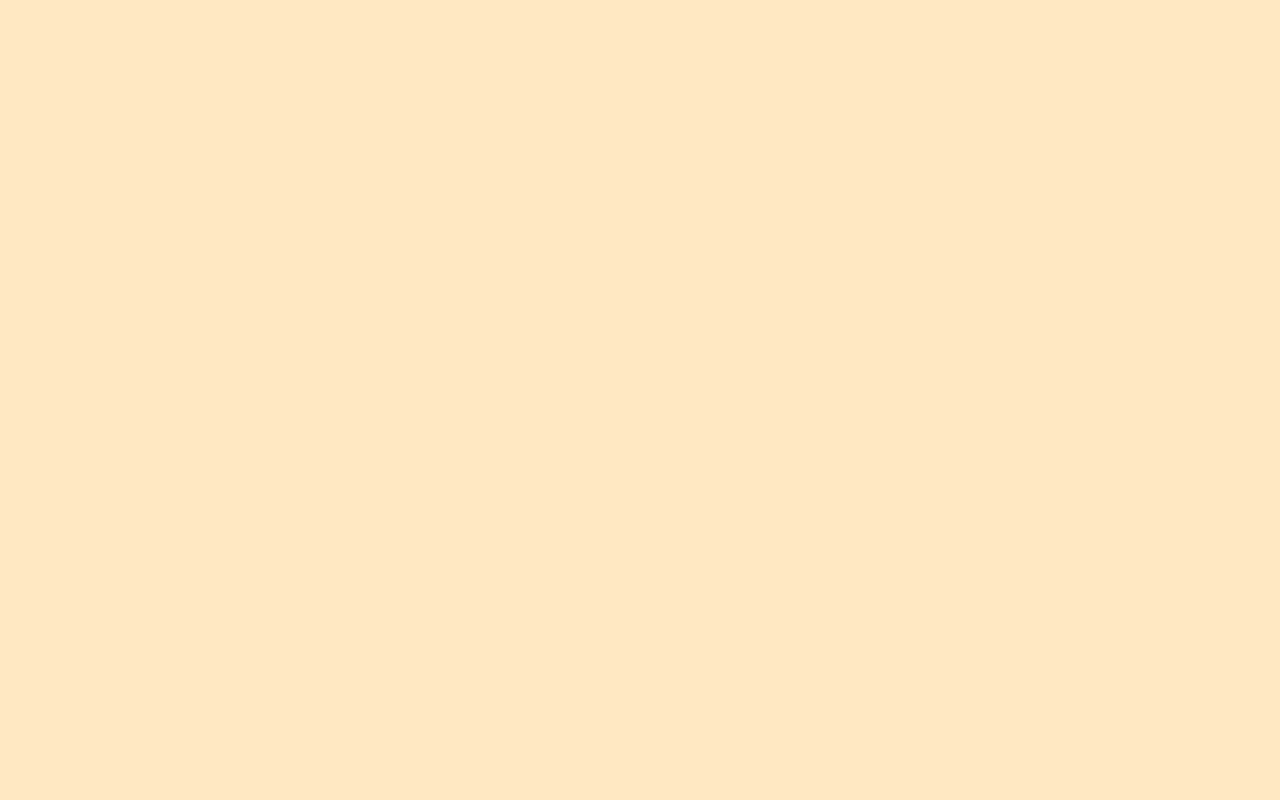
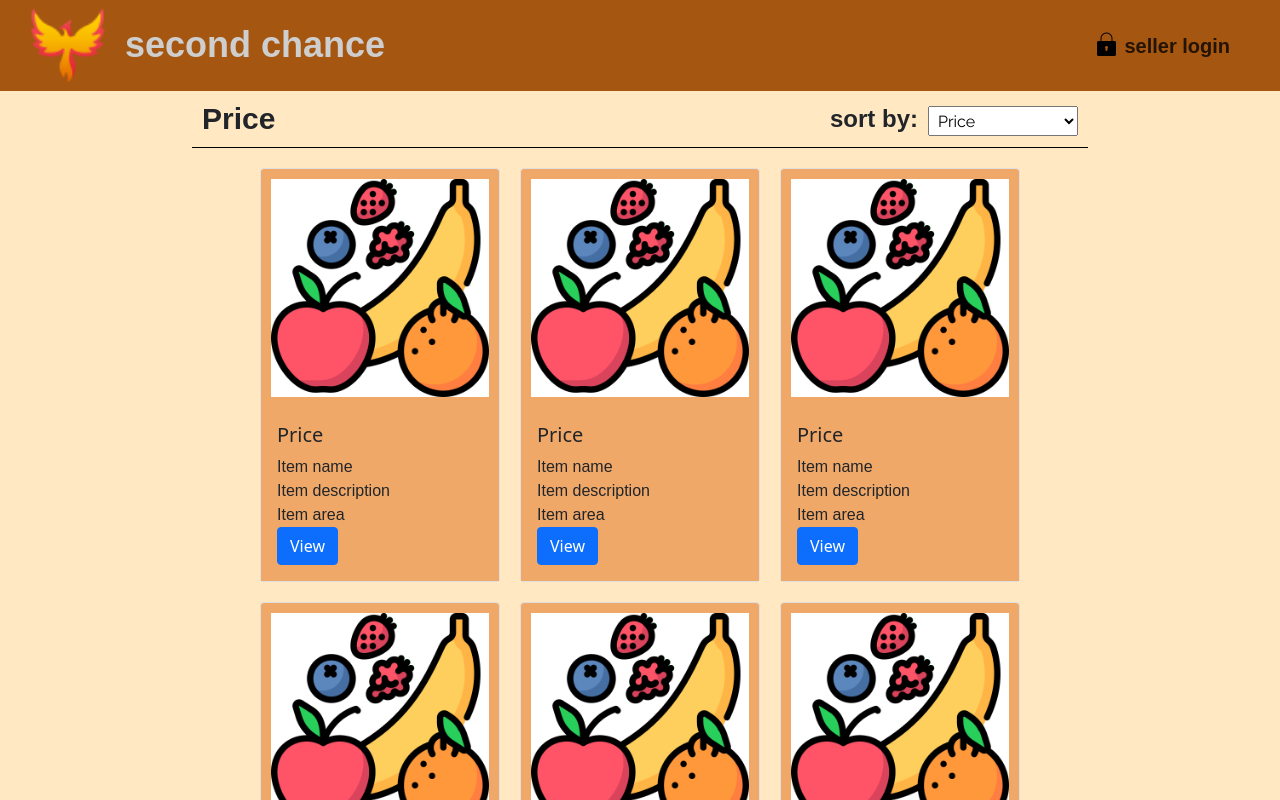
Before and after one commit to janelleljt/-LifeHack-What-the-Hack, a React (Create React App) app in the folder frontend/: page /listing in a window 1280 px wide. Shown: the top 800 px of the page. Built offline with nearby package versions, Linux system fonts and the light colour scheme; a web font is replaced by a local one.

Commit message:
added products listing frontend

```diff
--- a/frontend/package.json
+++ b/frontend/package.json
@@ -16,7 +16,7 @@
     "web-vitals": "^2.1.4"
   },
   "scripts": {
-    "start": "CHOKIDAR_USEPOLLING=true react-scripts start",
+    "start": "CHOKIDAR_USEPOLLING=true react-scripts --openssl-legacy-provider start",
     "build": "react-scripts build",
     "test": "react-scripts test",
     "eject": "react-scripts eject"
--- a/frontend/src/App.js
+++ b/frontend/src/App.js
@@ -5,6 +5,7 @@ import Mainpage from './components/Mainpage';
 import ProductInfoPage from './components/ProductInfoPage';
 import Location from './components/Location';
 import Prices from './components/Prices';
+import ProductListing from './components/ProductListing';
 import './App.css';
 
 
@@ -25,6 +26,9 @@ function App() {
             <Route exact path='/prices'>
               <Prices/>
             </Route>
+            <Route exact path='/listing'>
+              <ProductListing/>
+            </Route>
           </Switch>
         </div>
     </Router>
--- /dev/null
+++ b/frontend/src/components/IndivListing.js
@@ -0,0 +1,31 @@
+import React from 'react'
+import Card from 'react-bootstrap/Card'
+import Button from 'react-bootstrap/Button'
+import fruits from '../images/fruits.png'
+import '../css/IndivListing.css'
+import '../../node_modules/bootstrap/dist/css/bootstrap.min.css';
+
+function IndivListing() {
+  return (
+    <div>
+        <Card style={{ width: '15rem' }}>
+              <Card.Img variant="top" src={fruits} className='indivlisting-img'/>
+              <Card.Body className='indivlisting-details'>
+                <Card.Title className='indivlisting-title'>Price</Card.Title>
+                <Card.Text className='indivlisting-text'>
+                    Item name
+                </Card.Text>
+                <Card.Text className='indivlisting-text'>
+                    Item description
+                </Card.Text>
+                <Card.Text className='indivlisting-text'>
+                    Item area
+                </Card.Text>
+                <Button variant="primary">View</Button>
+              </Card.Body>
+            </Card>
+    </div>
+  )
+}
+
+export default IndivListing
--- /dev/null
+++ b/frontend/src/components/ProductListing.js
@@ -0,0 +1,36 @@
+import React from 'react'
+import '../css/ProductListing.css'
+import Navbar from './Navbar'
+import IndivListing from './IndivListing'
+
+function ProductListing() {
+  return (
+    <>
+      <Navbar/>
+
+      <div className='listing'>
+          <div className='listing-header'>
+            <h4 className='listing-type'>Price</h4>
+            <div className='listing-changetype'>
+              <label for='type'>sort by: </label>
+              <select name='type' id='type'>
+                <option value='price'>Price</option>
+                <option value='location'>Location</option>
+              </select>
+            </div>
+          </div>
+
+          <div className='listing-container'>
+            <IndivListing id='listing-indivlisting'/>
+            <IndivListing/>
+            <IndivListing/>
+            <IndivListing/>
+            <IndivListing/>
+            <IndivListing/>
+          </div>
+      </div>
+    </>
+  )
+}
+
+export default ProductListing
--- /dev/null
+++ b/frontend/src/css/IndivListing.css
@@ -0,0 +1,12 @@
+.indivlisting-img {
+    border: 10px #f0a868 solid;
+}
+
+.indivlisting-details {
+    background-color: #f0a868;
+}
+
+.indivlisting-text {
+    margin: 0px;
+    font-family: 'Poppins', sans-serif;
+}
--- a/frontend/src/css/Navbar.css
+++ b/frontend/src/css/Navbar.css
@@ -26,20 +26,21 @@
 }
 
 .navbar-item2 {
-    font-family: 'Poppins', sans-serif;
-    font-weight: 600;
     color: #251304;
     margin: 10px 20px;
     display: flex;
     flex-direction: row;
-    padding-right: 50px;
+    font-size: 16px;
 }
 
 .navbar-lockicon {
     height: 25px;
-    margin: 10px 5px;
+    margin: 12px 5px;
 }
 
 .navbar-login {
     margin: 15px 0px;
+    font-size: 20px;
+    font-family: 'Poppins', sans-serif;
+    font-weight: 600;
 }
--- /dev/null
+++ b/frontend/src/css/ProductListing.css
@@ -0,0 +1,46 @@
+.listing {
+    display: flex;
+    align-items: center;
+    padding: 0px;
+    flex-direction: column;
+}
+
+.listing-header {
+    border-bottom: 1px black solid;
+    display: flex;
+    justify-content: space-between;
+    width: 70%;
+    margin-bottom: 20px;
+}
+
+.listing-type {
+    font-family: 'Poppins', sans-serif;
+    font-size: 30px;
+    margin: 10px;
+    font-weight: 600;
+}
+
+.listing-changetype {
+    font-family: 'Poppins', sans-serif;
+    font-size: 24px;
+    font-weight: 600;
+    margin: 10px;
+}
+
+#type {
+    width: 150px;
+    height: 30px;
+    font-family: 'Raleway', sans-serif;
+    padding: 5px;
+    font-size: 16px;
+    margin-left: 10px;
+}
+
+.listing-container {
+    display: flex;
+    flex-direction: row;
+    justify-content: center;
+    width: 70%;
+    gap: 20px;
+    flex-wrap: wrap;
+}
```
Also changed, not shown: 2 other files (tests, documents, lock files or other folders).
